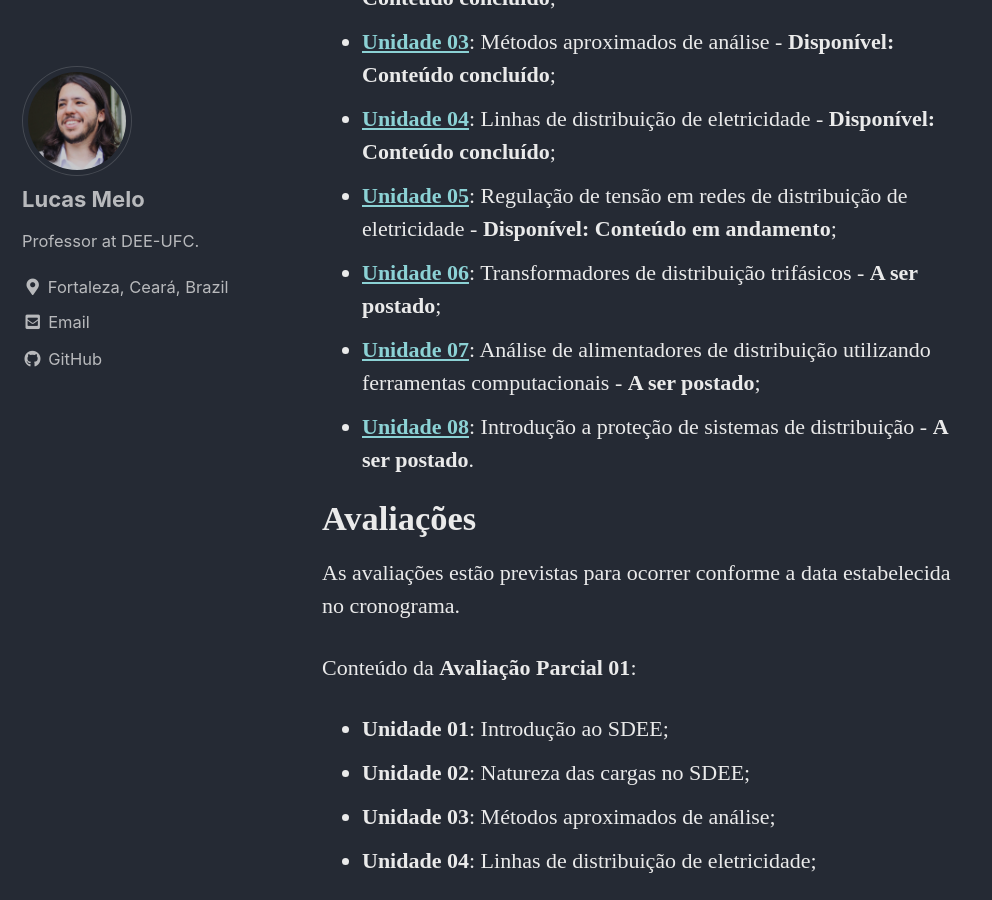
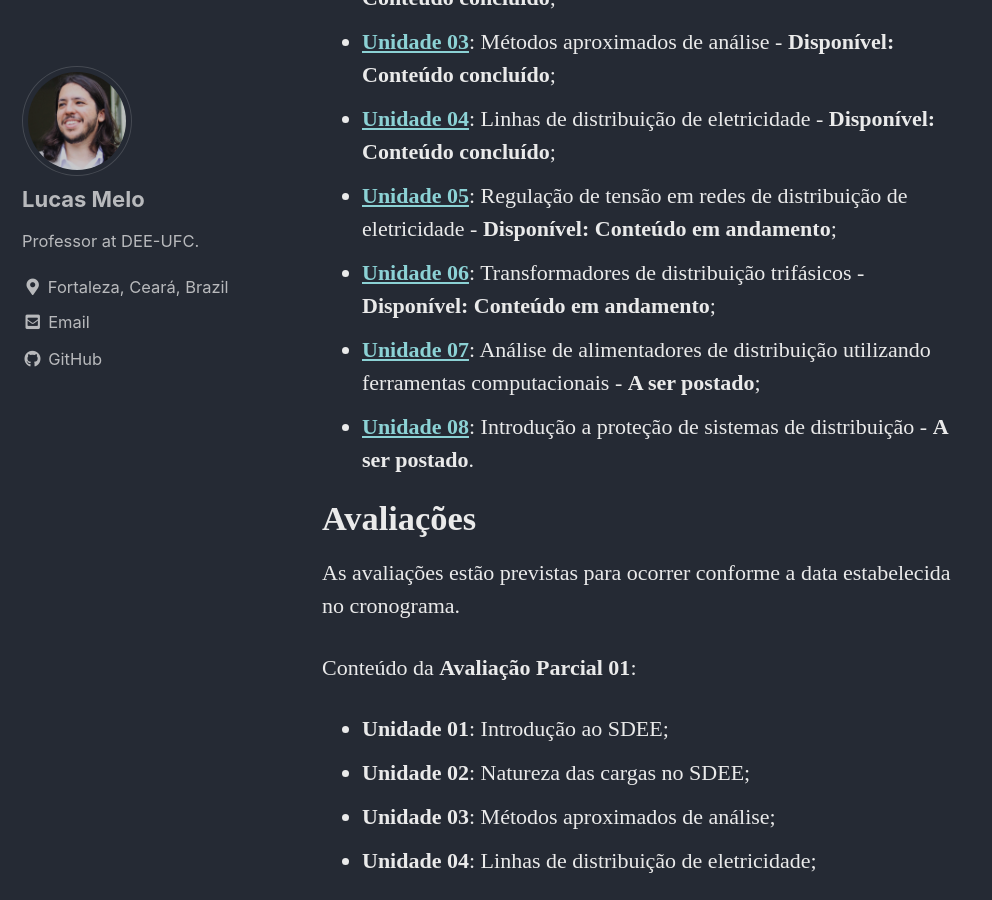
Before and after one commit to lucassm/lucassm.github.io, a Jekyll site: the page built from _teaching/DEE-2021-2/index.md, in a window 1280 px wide and 900 px high, scrolled down 2314 px. Shown: the whole window, without its empty margins (0-992 px from the left). Built offline with Jekyll 4.4.1, drawn with Linux system fonts in a browser that asks for light colours; cached includes are drawn as plain includes; some web fonts are replaced; formulas are drawn with MathJax 3.

Commit message:
UPDATE: Generic

```diff
--- a/_teaching/DEE-2021-2/index.md
+++ b/_teaching/DEE-2021-2/index.md
@@ -51,7 +51,7 @@ Conteúdo programado para ser ministrado no decorrer da disciplina:
 - [**Unidade 03**](/teaching/DEE-2021-2/Unidade-03): Métodos aproximados de análise - **Disponível: Conteúdo concluído**;
 - [**Unidade 04**](/teaching/DEE-2021-2/Unidade-04): Linhas de distribuição de eletricidade - **Disponível: Conteúdo concluído**;
 - [**Unidade 05**](/teaching/DEE-2021-2/Unidade-05): Regulação de tensão em redes de distribuição de eletricidade - **Disponível: Conteúdo em andamento**;
-- [**Unidade 06**](/teaching/DEE-2021-2/Unidade-06): Transformadores de distribuição trifásicos - **A ser postado**;
+- [**Unidade 06**](/teaching/DEE-2021-2/Unidade-06): Transformadores de distribuição trifásicos - **Disponível: Conteúdo em andamento**;
 - [**Unidade 07**](/teaching/DEE-2021-2/Unidade-07): Análise de alimentadores de distribuição utilizando ferramentas computacionais - **A ser postado**;
 - [**Unidade 08**](/teaching/DEE-2021-2/Unidade-08): Introdução a proteção de sistemas de distribuição - **A ser postado**.
 
```
